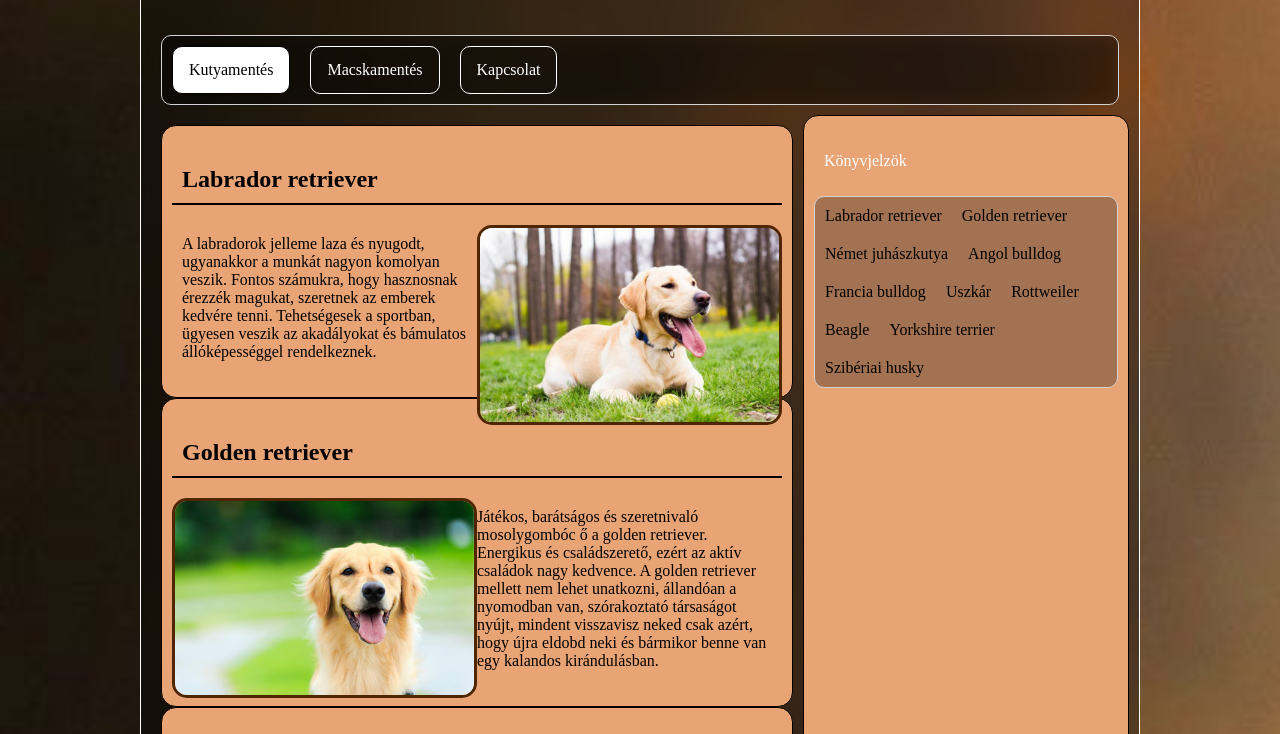
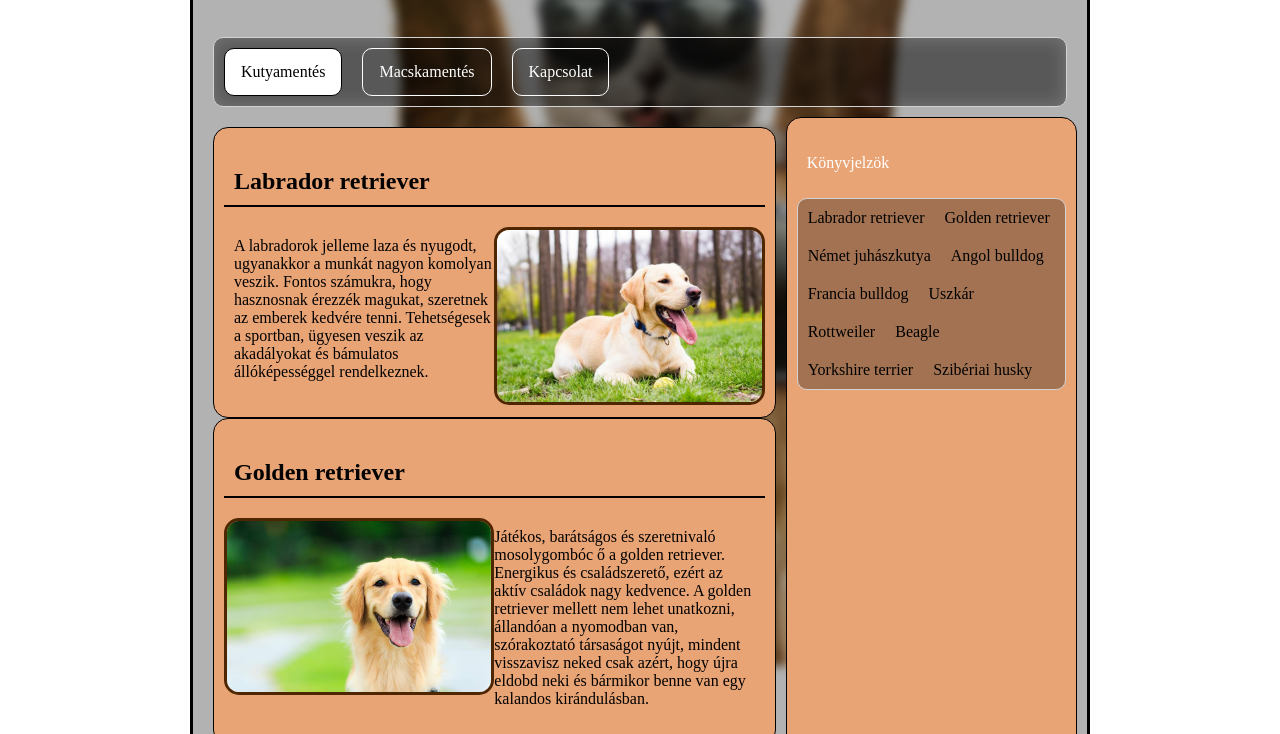
Before and after one commit to fabuandras/web_SZF_2024_11_20_csapatmunka, a plain HTML site: page index.html in a window 1280 px wide. Shown: the part 134-868 px from the top of the page. Drawn offline with Linux system fonts and the light colour scheme.

Commit message:
hatter beallitasa

```diff
--- a/oldalalakitas.css
+++ b/oldalalakitas.css
@@ -4,13 +4,23 @@
     padding: 10px;
 }
 
+body {
+    background-image: url(kepek/hatter.jpg);
+    background-size: cover;
+    background-repeat: no-repeat;
+    background-position: center;
+    background-attachment: fixed;
+    background-size: 100%;
+}
+
 main {
-    border: 1px solid white;
+    width: 90%;
+    max-width: 900px;
+    margin: auto;
+    border: 3px solid black;
     border-radius: 15px;
-    width: 100%;
-    max-width: 1000px;
-    margin: auto;
-    background-color: black;
+    background: rgba(0, 0, 0, 0.3);
+    backdrop-filter: blur(5px);
 }
 
 h1 {
@@ -65,8 +75,6 @@ footer {
     color: white;
 }
 
-
-
 /* Reszponzívitás */
 
 main {
@@ -99,8 +107,6 @@ footer {
     grid-area: f;
 }
 
-
-
 /* Tabletnézet: 800px */
 
 @media screen and (max-width: 800px) {
@@ -114,8 +120,6 @@ footer {
         "f f";
     }
 }
-
-
 
 /* Mobilnézet: 600px */
 
--- a/silus_Kapcsolat.css
+++ b/silus_Kapcsolat.css
@@ -1,15 +1,3 @@
-body {
-    background-image: url(kepek/main_hatter.jpg);
-    background-size: cover;
-    background-repeat: no-repeat;
-}
-
-main {
-    margin: auto;
-    background: rgba(0, 0, 0, 0.3);
-    backdrop-filter: blur(10px);
-}
-
 input[type=text], select {
     width: 100%;
     padding: 12px 20px;
@@ -40,6 +28,7 @@ div {
     background-color: #d3894d;
     padding: 20px;
 }
+
 /* Reszponzívitás */
 
 main {
@@ -64,12 +53,9 @@ article {
     grid-area: a;
 }
 
-
 footer {
     grid-area: f;
 }
-
-
 
 /* Tabletnézet: 800px */
 
@@ -84,8 +70,6 @@ footer {
         "f";
     }
 }
-
-
 
 /* Mobilnézet: 600px */
 
--- a/stilus_Andras.css
+++ b/stilus_Andras.css
@@ -1,18 +1,3 @@
-/*header{
-    background-image: url(kepek/kutya_fejlec.jpg);
-}*/
-
-body {
-    background-image: url(kepek/main_hatter.jpg);
-    background-size: cover;
-    background-repeat: no-repeat;
-}
-
-main {
-    background: rgba(0, 0, 0, 0.3);
-    backdrop-filter: blur(10px);
-}
-
 article>p {
     color: white;
 }
@@ -20,6 +5,7 @@ article>p {
 aside>p {
     color: white;
 }
+
 div {
     background-color: #e9a476;
     border:1px solid black;
@@ -27,7 +13,7 @@ div {
     border-radius: 15px;
 }
 
-h2{
+h2 {
     border-bottom: 2px solid black;
 }
 
@@ -38,15 +24,16 @@ img {
     padding: 0px;
     float: right;
 }
-.jobb img{
+
+.jobb img {
     float: right;
 }
 
-.bal img{
+.bal img {
     float: left;
+}
 
-}
-aside{
+aside {
     background-color: #e9a476;
     border:1px solid black;
     padding: 10px;
--- a/stilus_Bori.css
+++ b/stilus_Bori.css
@@ -1,18 +1,3 @@
-/*{
-    background-image: url(kepek/cica_fejlec.jpg);
-}*/
-
-body {
-    background-image: url(kepek/macska.avif);
-    background-size: cover;
-    background-repeat: no-repeat;
-}
-
-main {
-    background: rgba(0, 0, 0, 0.3);
-    backdrop-filter: blur(10px);
-
-}
 div {
     background-color: #e9a476;
     border:1px solid black;
@@ -20,7 +5,7 @@ div {
     border-radius: 15px;
 }
 
-h2{
+h2 {
     border-bottom: 2px solid black;
 }
 
@@ -31,15 +16,17 @@ img {
     padding: 0px;
     float: right;
 }
-.jobb img{
+
+.jobb img {
     float: right;
 }
 
-.bal img{
+.bal img {
     float: left;
 
 }
-aside{
+
+aside {
     background-color: #e9a476;
     border:1px solid black;
     padding: 10px;
```
Also changed, not shown: kepek/cica_fejlec.jpg (deleted), kepek/hatter.jpg (added), kepek/kutya_fejlec.jpg (deleted).
